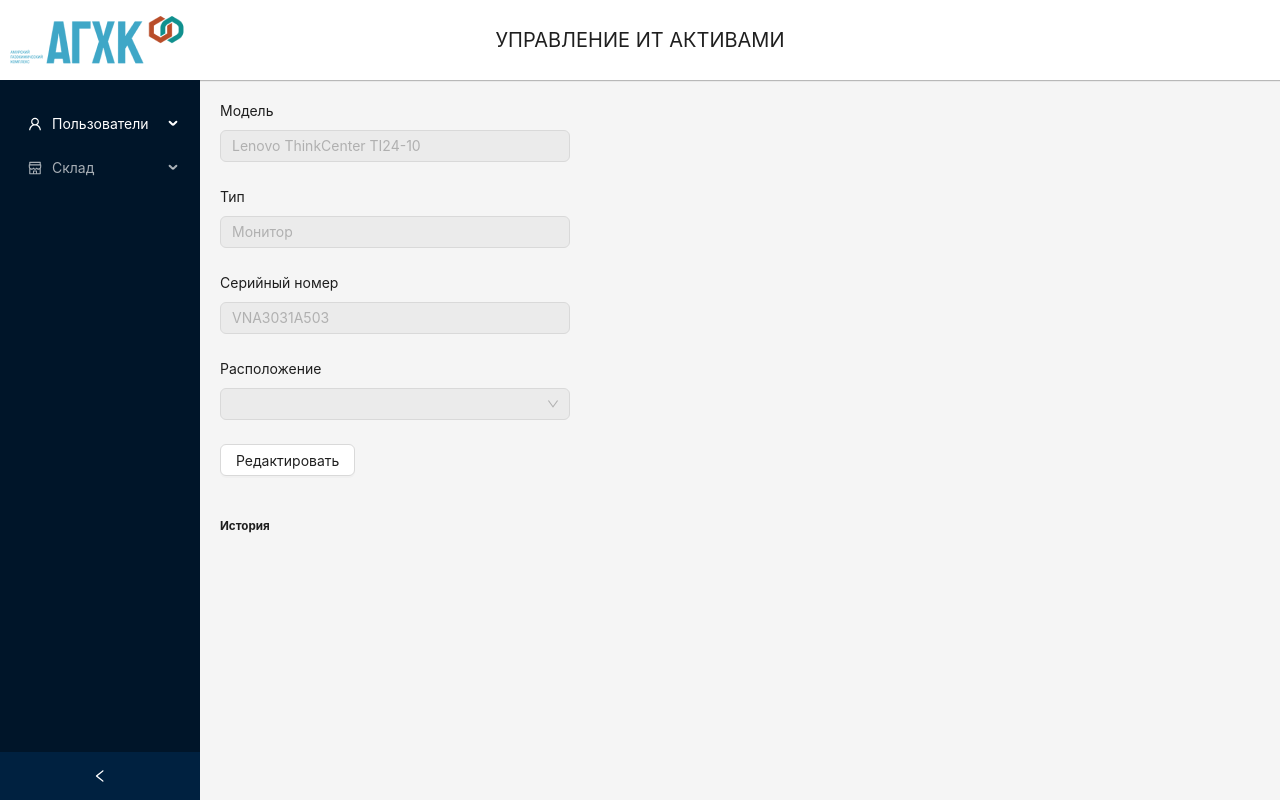
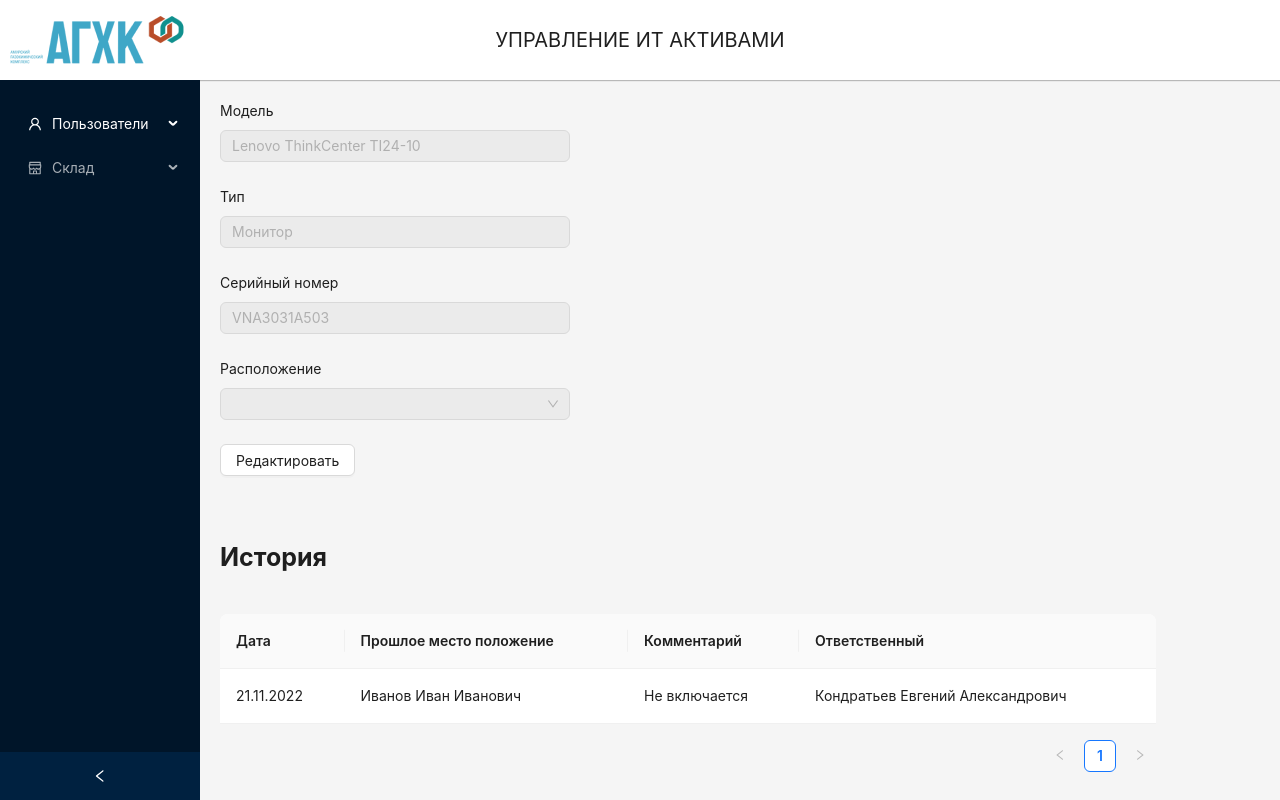
Before and after one commit to evkondr/agcc, a React (Create React App) app: page /assets/1 in a window 1280 px wide. Built offline with nearby package versions, Linux system fonts and the light colour scheme.

Commit message:
feat: add history component

```diff
--- a/src/components/AssetCard.tsx
+++ b/src/components/AssetCard.tsx
@@ -13,6 +13,7 @@ import {
 } from 'antd';
 import { useAppSelector, useAppDispatch } from '../redux/hooks';
 import { getCurrentAsset, resetCurrentAsset } from '../redux/features/assetSlice';
+import HistoryTable from './HistoryTable';
 
 const { Option } = Select;
 
@@ -54,9 +55,9 @@ const AssetCard = () => {
         </Form.Item>
         <Form.Item label="Расположение" name="owner">
           <Select>
-            <Option value="red">Red</Option>
-            <Option value="green">Green</Option>
-            <Option value="blue">Blue</Option>
+            <Option value="red">Иванов</Option>
+            <Option value="green">Петров</Option>
+            <Option value="blue">Сидоров</Option>
           </Select>
         </Form.Item>
         <Form.Item>
@@ -64,9 +65,13 @@ const AssetCard = () => {
         </Form.Item>
       </Form>
       <Row>
-        <div>
-          <h5>История</h5>
-        </div>
+        {currentAsset.history && currentAsset.history.length > 0
+          && (
+          <div style={{ width: '90%' }}>
+            <h5 style={{ fontSize: '25px' }}>История</h5>
+            <HistoryTable history={currentAsset.history} />
+          </div>
+          )}
       </Row>
     </>
   );
--- /dev/null
+++ b/src/components/HistoryTable.tsx
@@ -0,0 +1,37 @@
+import React from 'react';
+import { Table } from 'antd';
+import type { ColumnsType } from 'antd/es/table';
+import { History } from '../db';
+
+interface tableProps {
+  history: History[]
+}
+const HistoryTable = ({ history }:tableProps) => {
+  const columns: ColumnsType<History> = [
+    {
+      title: 'Дата',
+      dataIndex: 'date',
+      key: 'date',
+    },
+    {
+      title: 'Прошлое место положение',
+      dataIndex: 'prevOwner',
+      key: 'prevOwner',
+    },
+    {
+      title: 'Комментарий',
+      dataIndex: 'comments',
+      key: 'comments',
+    },
+    {
+      title: 'Ответственный',
+      dataIndex: 'lastModified',
+      key: 'lastModified',
+    },
+  ];
+  return (
+    <Table columns={columns} dataSource={history} />
+  );
+};
+
+export default HistoryTable;
--- a/src/db.ts
+++ b/src/db.ts
@@ -10,7 +10,7 @@ export interface User{
 }
 export interface History{
   id:number,
-  prevOwner: User;
+  prevOwner: string;
   date:string,
   comments:string,
   lastModified:string
@@ -40,7 +40,19 @@ export const users: User[] = [
 
 export const assets: assetModel[] = [
   {
-    id: 1, type: 'Монитор', model: 'Lenovo ThinkCenter TI24-10', serialNumber: 'VNA3031A503', owner: null, history: null, status: assetStatus.notAssigned,
+    id: 1,
+    type: 'Монитор',
+    model: 'Lenovo ThinkCenter TI24-10',
+    serialNumber: 'VNA3031A503',
+    owner: null,
+    history: [{
+      id: 1,
+      prevOwner: 'Иванов Иван Иванович',
+      date: '21.11.2022',
+      comments: 'Не включается',
+      lastModified: 'Кондратьев Евгений Александрович',
+    }],
+    status: assetStatus.notAssigned,
   },
   {
     id: 2, type: 'Ноутбук', model: 'Lenovo ThinkPad x280', serialNumber: 'VNA3031A503', owner: null, history: null, status: assetStatus.notAssigned,
```
